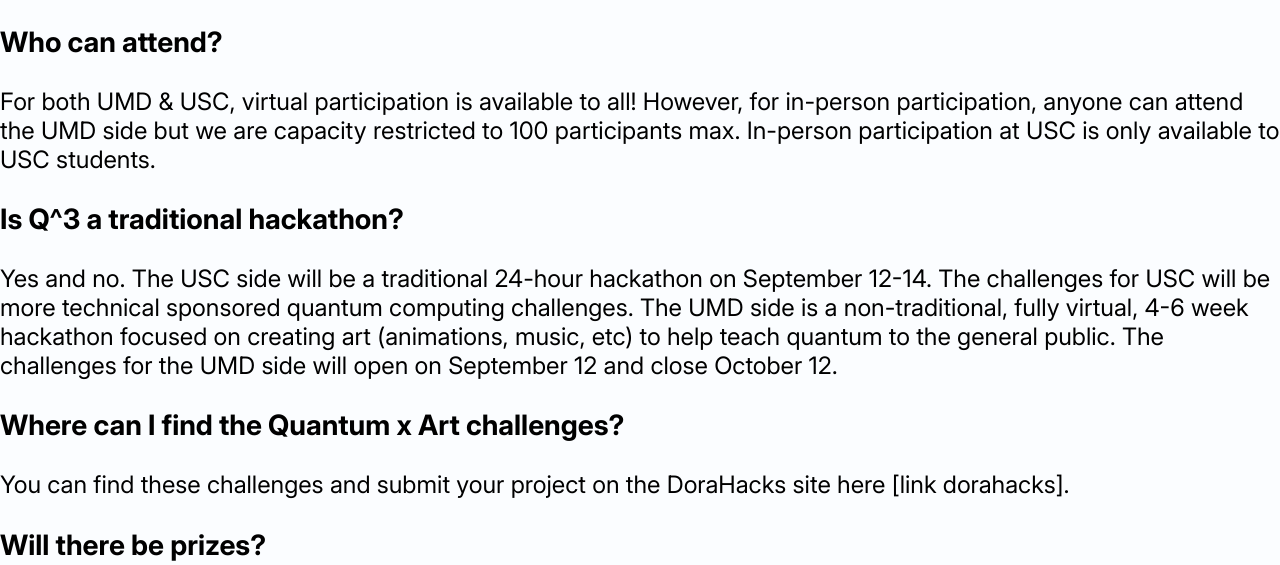
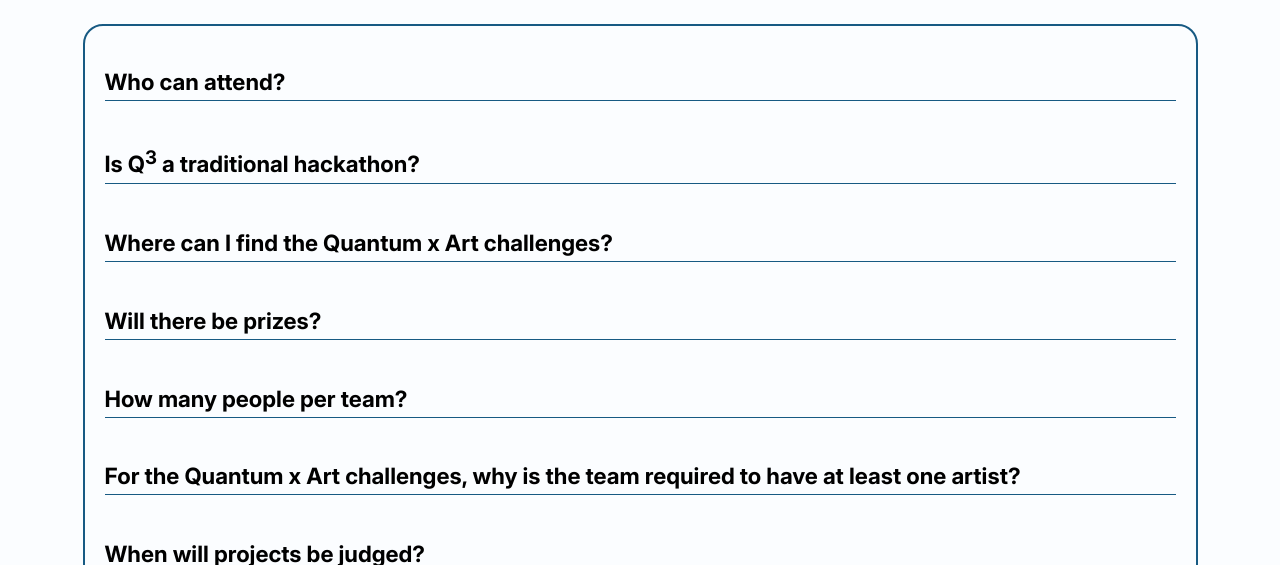
Before and after one commit to Q-3-Hackathon/website-25, a React app: page /faq in a window 1280 px wide. Shown: the part 235-800 px from the top of the page. Built offline with nearby package versions, Linux system fonts and the light colour scheme.

Commit message:
coded faq page

```diff
--- a/public/index.html
+++ b/public/index.html
@@ -24,7 +24,7 @@
       work correctly both with client-side routing and a non-root public URL.
       Learn how to configure a non-root public URL by running `npm run build`.
     -->
-    <title>React App</title>
+    <title>Q^3 Initiative</title>
   </head>
   <body>
     <noscript>You need to enable JavaScript to run this app.</noscript>
--- a/src/index.css
+++ b/src/index.css
@@ -20,7 +20,7 @@
 
 body {
   font-family: 'Inter', sans-serif;
-  font-size: 1.5rem;
+  font-size: 1.2rem;
   background-color: rgb(251, 253, 255);
   color: black;
 }
--- a/src/pages/Faq.js
+++ b/src/pages/Faq.js
@@ -1,27 +1,82 @@
+import { useState, useRef } from "react";
+import "../styles/Faq.css";
+
 function Faq() {
+  const [openQuestion, setOpenQuestion] = useState(null);
+  const answerRefs = useRef([]);
+
+  const toggleQuestion = (index) => {
+    setOpenQuestion(openQuestion === index ? null : index);
+  };
+
+  const faqData = [
+    {
+      question: "Who can attend?",
+      answer: `For both UMD & USC, virtual participation is available to all! However, for in-person participation, anyone can attend the UMD side but we are
+        capacity restricted to 100 participants max. In-person participation at USC is only available to USC students.`,
+    },
+    {
+      question: "Is Q<sup>3</sup> a traditional hackathon?",
+      answer: `Yes and no. The USC side will be a traditional 24-hour hackathon on September 12-14. The challenges for USC will be more technical sponsored quantum
+        computing challenges. The UMD side is a non-traditional, fully virtual, 4-6 week hackathon focused on creating art (animations, music, etc) to help teach
+        quantum to the general public. The challenges for the UMD side will open on September 12 and close October 12.`,
+    },
+    {
+      question: "Where can I find the Quantum x Art challenges?",
+      answer: `You can find these challenges and submit your project on the DoraHacks site here [link dorahacks].`,
+    },
+    {
+      question: "Will there be prizes?",
+      answer: `Yes! There will be cash prizes and even opportunities to get hired!`,
+    },
+    {
+      question: "How many people per team?",
+      answer: `We suggest teams of 2-5 people.`,
+    },
+    {
+      question:
+        "For the Quantum x Art challenges, why is the team required to have at least one artist?",
+      answer: `There is no Quantum x Art without the art! Artists will challenge scientists to communicate complex quantum topics in a
+         manner that is understandable by someone without a strong scientific background. Teams without at least one artist will be disqualified.`,
+    },
+    {
+      question: "When will projects be judged?",
+      answer: `USC projects will be judged on Sunday, September 14 and winners will be announced later that evening. UMD winners will be
+        announced at the Quantum Career Leap Nexus on October 29.`,
+    },
+  ];
+
   return (
-    <div>
-      <h1>Frequently Asked Questions</h1>
-      <p>Here are some common questions and answers.</p>
-      <h3>Who can attend?</h3>
-      <p>For both UMD & USC, virtual participation is available to all! However, for in-person participation, anyone can attend the UMD side but we are
-        capacity restricted to 100 participants max. In-person participation at USC is only available to USC students. </p>
-      <h3>Is Q^3 a traditional hackathon?</h3>
-      <p>Yes and no. The USC side will be a traditional 24-hour hackathon on September 12-14. The challenges for USC will be more technical sponsored quantum
-        computing challenges. The UMD side is a non-traditional, fully virtual, 4-6 week hackathon focused on creating art (animations, music, etc) to help teach
-        quantum to the general public. The challenges for the UMD side will open on September 12 and close October 12.</p>
-      <h3>Where can I find the Quantum x Art challenges?</h3>
-      <p>You can find these challenges and submit your project on the DoraHacks site here [link dorahacks]. </p>
-      <h3>Will there be prizes?</h3>
-      <p>Yes! There will be cash prizes and even opportunities to get hired!</p>
-      <h3>How many people per team?</h3>
-      <p>We suggest teams of 2-5 people.</p>
-      <h3>For the Quantum x Art challenges, why is the team required to have at least one artist?</h3>
-      <p>There is no Quantum x Art without the art! Artists will challenge scientists to communicate complex quantum topics in a
-         manner that is understandable by someone without a strong scientific background. Teams without at least one artist will be disqualified. </p>
-      <h3>When will projects be judged?</h3>
-      <p>USC projects will be judged on Sunday, September 14 and winners will be announced later that evening. UMD winners will be
-        announced at the Quantum Career Leap Nexus on October 29.</p>
+    <div className="faq-container">
+      <h1>FAQ</h1>
+      <div className="faq-content">
+        {faqData.map((item, index) => (
+          <div key={index} className="faq-item">
+            <h3
+              className="faq-question"
+              onClick={() => toggleQuestion(index)}
+              dangerouslySetInnerHTML={{ __html: item.question }}
+            />
+            <div
+              className={`faq-answer-wrapper ${
+                openQuestion === index ? "open" : ""
+              }`}
+              style={{
+                height:
+                  openQuestion === index
+                    ? answerRefs.current[index]?.scrollHeight + "px"
+                    : "0px",
+              }}
+              ref={(el) => (answerRefs.current[index] = el)}
+            >
+              <p
+                className="faq-answer"
+                dangerouslySetInnerHTML={{ __html: item.answer }}
+              />
+            </div>
+          </div>
+        ))}
+      </div>
     </div>
   );
 }
--- /dev/null
+++ b/src/styles/Faq.css
@@ -0,0 +1,44 @@
+.faq-container {
+    display: flex;
+    flex-direction: column;
+    align-items: center;
+    padding: 20px;
+    margin: 25px;
+}
+
+.faq-content {
+    border: 2px solid #175A83;
+    border-radius: 20px;
+    padding: 20px;
+    margin: 25px;
+    width: 90%;
+}
+
+.faq-item {
+    margin-bottom: 10px;
+}
+
+.faq-question {
+    padding-bottom: 5px;
+    border-bottom: 1px solid #175A83;
+}
+
+.faq-answer-wrapper {
+    height: 0;
+    overflow: hidden;
+    transition: height 0.3s ease;
+}
+
+.faq-answer-wrapper.open {
+    height: auto; /* Dynamically calculated height will be applied via inline styles */
+}
+
+.faq-answer {
+    margin-top: 10px;
+    line-height: 1.5;
+}
+
+
+.faq-answer.open {
+    max-height: 500px;
+}
```
